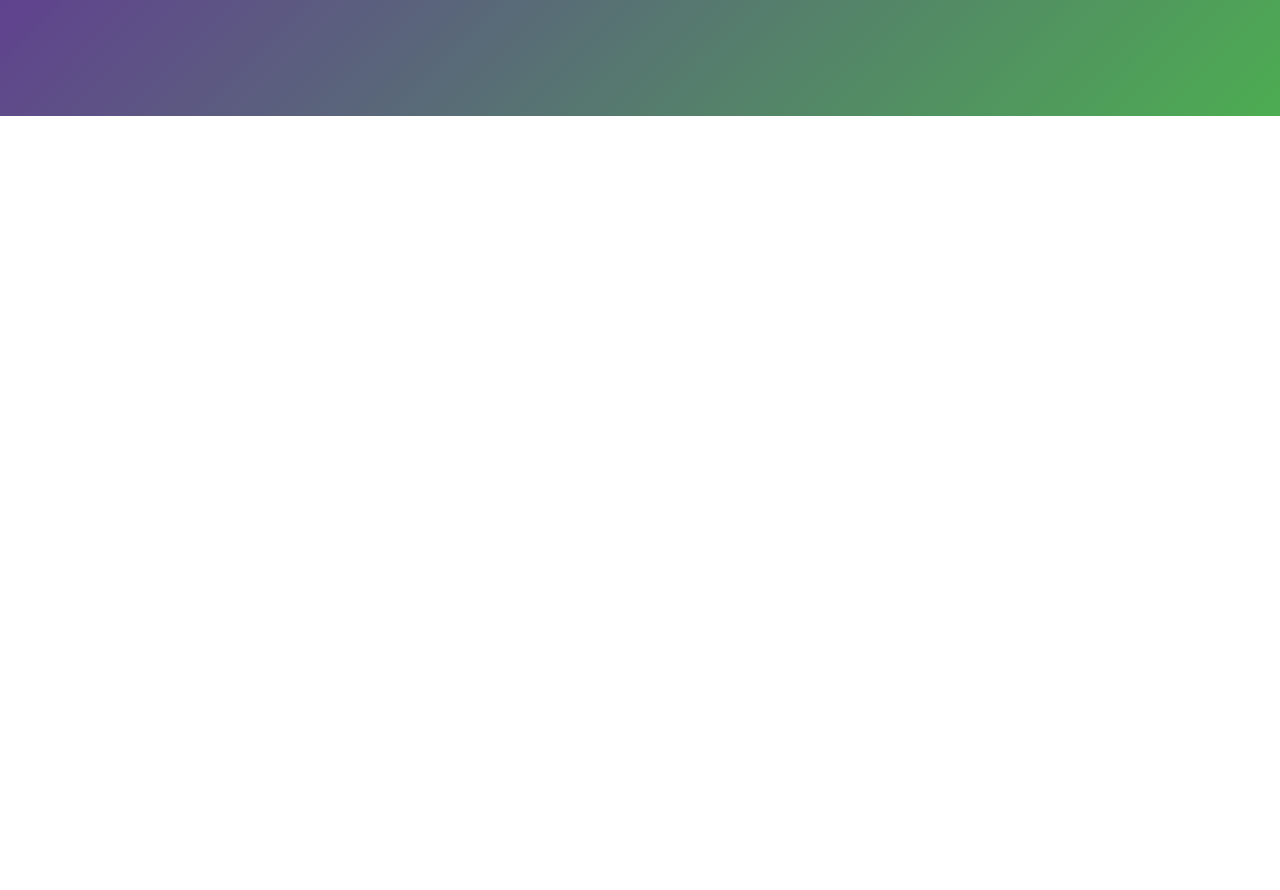
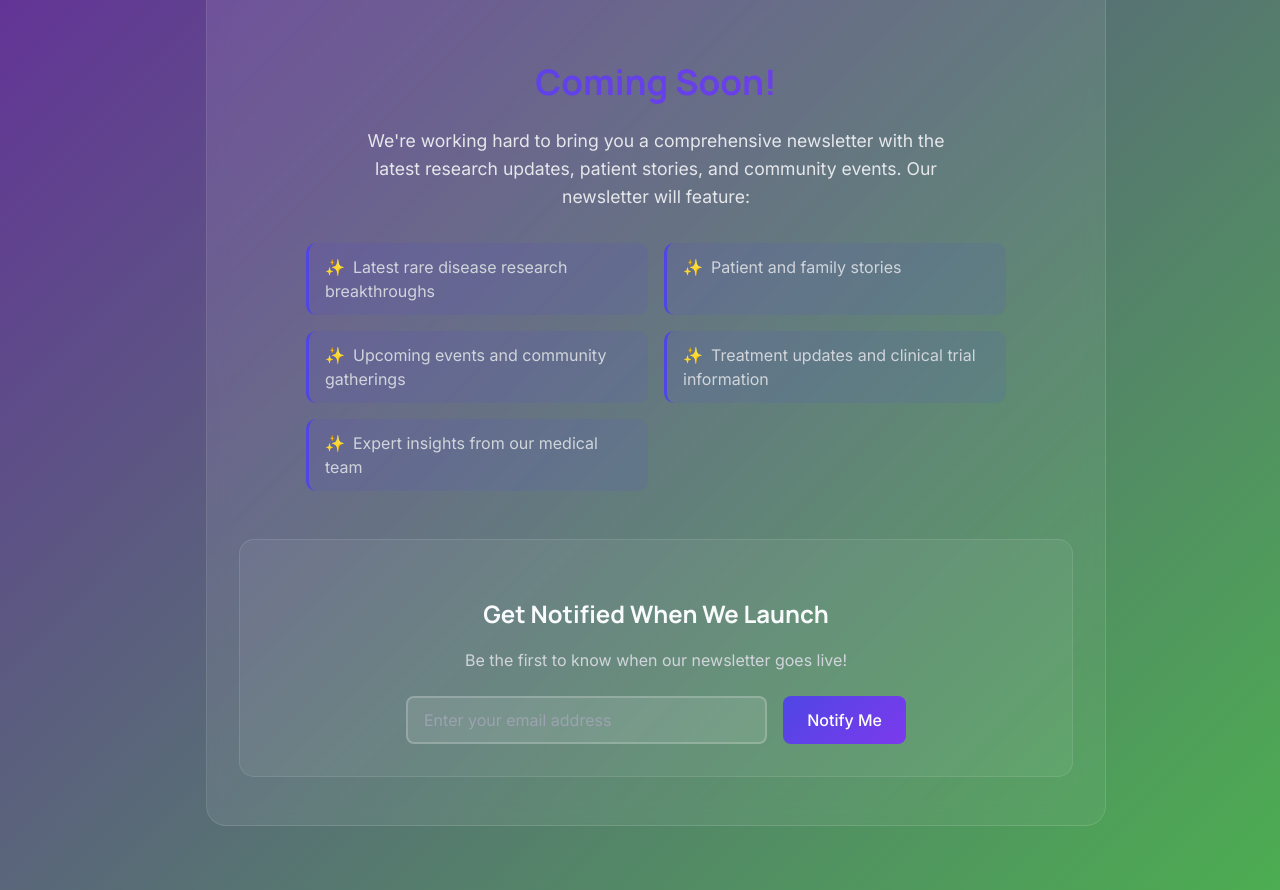
Before and after one commit to ionwannabeinsane/calliope-center-website, a React (Vite) app: page /newsletter in a window 1280 px wide. Shown: the part 700-1590 px from the top of the page. Before the commit the page ends 816 px from the top, so only its background shows below. Built offline with nearby package versions, Linux system fonts and the light colour scheme; the HTML template or start-up script is replaced by a standard one.

Commit message:
Add coming soon newsletter feature with notification signup

```diff
--- a/src/pages/HeroSection.css
+++ b/src/pages/HeroSection.css
@@ -35,6 +35,169 @@
   text-align: left;
 }
 
+/* Coming Soon Newsletter Styles */
+.coming-soon-container {
+  background: linear-gradient(135deg, rgba(255, 255, 255, 0.1) 0%, rgba(255, 255, 255, 0.05) 100%);
+  border-radius: 20px;
+  padding: 3rem 2rem;
+  text-align: center;
+  backdrop-filter: blur(10px);
+  border: 1px solid rgba(255, 255, 255, 0.1);
+  margin: 2rem 0;
+}
+
+.coming-soon-icon {
+  margin-bottom: 1.5rem;
+  color: #4f46e5;
+  animation: pulse 2s infinite;
+}
+
+@keyframes pulse {
+  0%, 100% {
+    transform: scale(1);
+    opacity: 1;
+  }
+  50% {
+    transform: scale(1.05);
+    opacity: 0.8;
+  }
+}
+
+.coming-soon-title {
+  font-family: 'Manrope', Arial, sans-serif;
+  font-size: 2.2rem;
+  font-weight: 700;
+  margin-bottom: 1rem;
+  background: linear-gradient(135deg, #4f46e5, #7c3aed);
+  -webkit-background-clip: text;
+  -webkit-text-fill-color: transparent;
+  background-clip: text;
+}
+
+.coming-soon-description {
+  font-family: 'Inter', Arial, sans-serif;
+  font-size: 1.1rem;
+  line-height: 1.6;
+  margin-bottom: 2rem;
+  color: #e5e7eb;
+  max-width: 600px;
+  margin-left: auto;
+  margin-right: auto;
+}
+
+.coming-soon-features {
+  list-style: none;
+  padding: 0;
+  margin: 0 0 3rem 0;
+  display: grid;
+  grid-template-columns: repeat(auto-fit, minmax(250px, 1fr));
+  gap: 1rem;
+  max-width: 700px;
+  margin-left: auto;
+  margin-right: auto;
+}
+
+.coming-soon-features li {
+  font-family: 'Inter', Arial, sans-serif;
+  font-size: 1rem;
+  color: #d1d5db;
+  padding: 0.75rem 1rem;
+  background: rgba(79, 70, 229, 0.1);
+  border-radius: 10px;
+  border-left: 3px solid #4f46e5;
+  text-align: left;
+  position: relative;
+}
+
+.coming-soon-features li::before {
+  content: "✨";
+  margin-right: 0.5rem;
+}
+
+.notification-signup {
+  background: rgba(255, 255, 255, 0.05);
+  border-radius: 15px;
+  padding: 2rem;
+  border: 1px solid rgba(255, 255, 255, 0.1);
+}
+
+.notification-signup h3 {
+  font-family: 'Manrope', Arial, sans-serif;
+  font-size: 1.5rem;
+  font-weight: 600;
+  margin-bottom: 0.5rem;
+  color: #f9fafb;
+}
+
+.notification-signup p {
+  font-family: 'Inter', Arial, sans-serif;
+  font-size: 1rem;
+  color: #d1d5db;
+  margin-bottom: 1.5rem;
+}
+
+.notification-form {
+  display: flex;
+  gap: 1rem;
+  max-width: 500px;
+  margin: 0 auto;
+  flex-wrap: wrap;
+}
+
+.email-input {
+  flex: 1;
+  min-width: 250px;
+  padding: 0.75rem 1rem;
+  border: 2px solid rgba(255, 255, 255, 0.2);
+  border-radius: 8px;
+  background: rgba(255, 255, 255, 0.1);
+  color: #f9fafb;
+  font-family: 'Inter', Arial, sans-serif;
+  font-size: 1rem;
+  transition: all 0.3s ease;
+}
+
+.email-input::placeholder {
+  color: #9ca3af;
+}
+
+.email-input:focus {
+  outline: none;
+  border-color: #4f46e5;
+  background: rgba(255, 255, 255, 0.15);
+}
+
+.notify-button {
+  padding: 0.75rem 1.5rem;
+  background: linear-gradient(135deg, #4f46e5, #7c3aed);
+  color: white;
+  border: none;
+  border-radius: 8px;
+  font-family: 'Inter', Arial, sans-serif;
+  font-size: 1rem;
+  font-weight: 600;
+  cursor: pointer;
+  transition: all 0.3s ease;
+  white-space: nowrap;
+}
+
+.notify-button:hover {
+  transform: translateY(-2px);
+  box-shadow: 0 10px 25px rgba(79, 70, 229, 0.3);
+}
+
+.notify-button:active {
+  transform: translateY(0);
+}
+
+.success-message {
+  font-family: 'Inter', Arial, sans-serif;
+  font-size: 0.9rem;
+  color: #10b981;
+  margin-top: 1rem;
+  font-weight: 500;
+}
+
 @media (max-width: 600px) {
   .hero-section h1 {
     font-size: 1.5rem;
@@ -42,4 +205,28 @@
   .hero-subtext {
     font-size: 1rem;
   }
+
+  .coming-soon-container {
+    padding: 2rem 1rem;
+  }
+
+  .coming-soon-title {
+    font-size: 1.8rem;
+  }
+
+  .coming-soon-description {
+    font-size: 1rem;
+  }
+
+  .coming-soon-features {
+    grid-template-columns: 1fr;
+  }
+
+  .notification-form {
+    flex-direction: column;
+  }
+
+  .email-input {
+    min-width: auto;
+  }
 }
--- a/src/pages/Newsletter.jsx
+++ b/src/pages/Newsletter.jsx
@@ -1,16 +1,72 @@
-import React from 'react';
+import React, { useState } from 'react';
 import './HeroSection.css';
 
-const Newsletter = () => (
+const Newsletter = () => {
+  const [email, setEmail] = useState('');
+  const [isSubmitted, setIsSubmitted] = useState(false);
+
+  const handleSubmit = (e) => {
+    e.preventDefault();
+    if (email) {
+      setIsSubmitted(true);
+      setEmail('');
+      // Reset the submitted state after 3 seconds
+      setTimeout(() => setIsSubmitted(false), 3000);
+    }
+  };
+
+  return (
     <div>
       <div className="hero-section">
-      <h1>Newsletter Signup</h1>
-      <p className="hero-subtext">Sign up to receive updates from the Calliope Center. (Placeholder content)</p>
+        <h1>Newsletter</h1>
+        <p className="hero-subtext">Stay connected with the latest updates from the Calliope Center</p>
       </div>
       <div className="page-content">
-      {/* Left-aligned content goes here */}
+        <div className="coming-soon-container">
+          <div className="coming-soon-icon">
+            <svg width="64" height="64" viewBox="0 0 24 24" fill="none" xmlns="http://www.w3.org/2000/svg">
+              <path d="M12 2L13.09 8.26L20 9L13.09 9.74L12 16L10.91 9.74L4 9L10.91 8.26L12 2Z" fill="currentColor"/>
+            </svg>
+          </div>
+          <h2 className="coming-soon-title">Coming Soon!</h2>
+          <p className="coming-soon-description">
+            We're working hard to bring you a comprehensive newsletter with the latest research updates,
+            patient stories, and community events. Our newsletter will feature:
+          </p>
+          <ul className="coming-soon-features">
+            <li>Latest rare disease research breakthroughs</li>
+            <li>Patient and family stories</li>
+            <li>Upcoming events and community gatherings</li>
+            <li>Treatment updates and clinical trial information</li>
+            <li>Expert insights from our medical team</li>
+          </ul>
+
+          <div className="notification-signup">
+            <h3>Get Notified When We Launch</h3>
+            <p>Be the first to know when our newsletter goes live!</p>
+            <form onSubmit={handleSubmit} className="notification-form">
+              <input
+                type="email"
+                value={email}
+                onChange={(e) => setEmail(e.target.value)}
+                placeholder="Enter your email address"
+                required
+                className="email-input"
+              />
+              <button type="submit" className="notify-button">
+                {isSubmitted ? 'Thank You!' : 'Notify Me'}
+              </button>
+            </form>
+            {isSubmitted && (
+              <p className="success-message">
+                Thanks! We'll notify you as soon as our newsletter is ready.
+              </p>
+            )}
+          </div>
+        </div>
       </div>
     </div>
   );
+};
 
 export default Newsletter;
```
Lines whose indentation alone changed are shown as unchanged.
